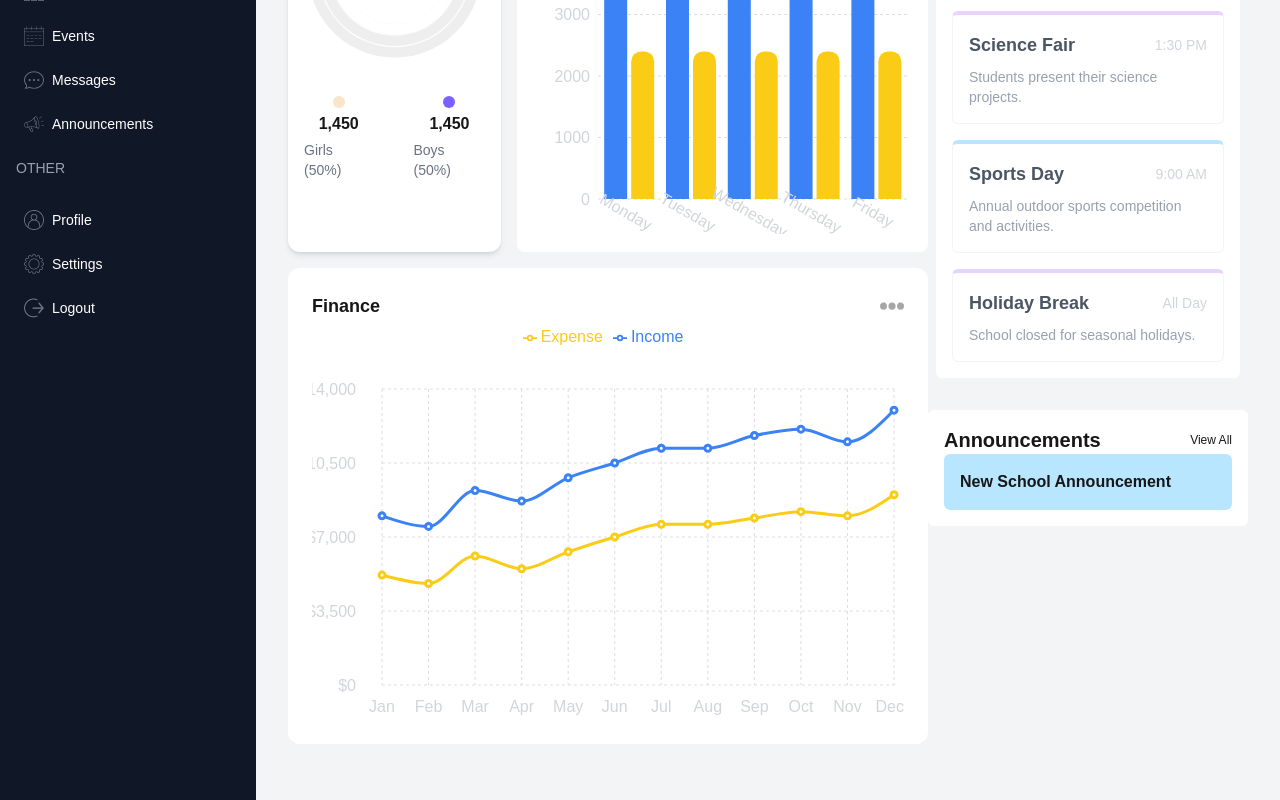
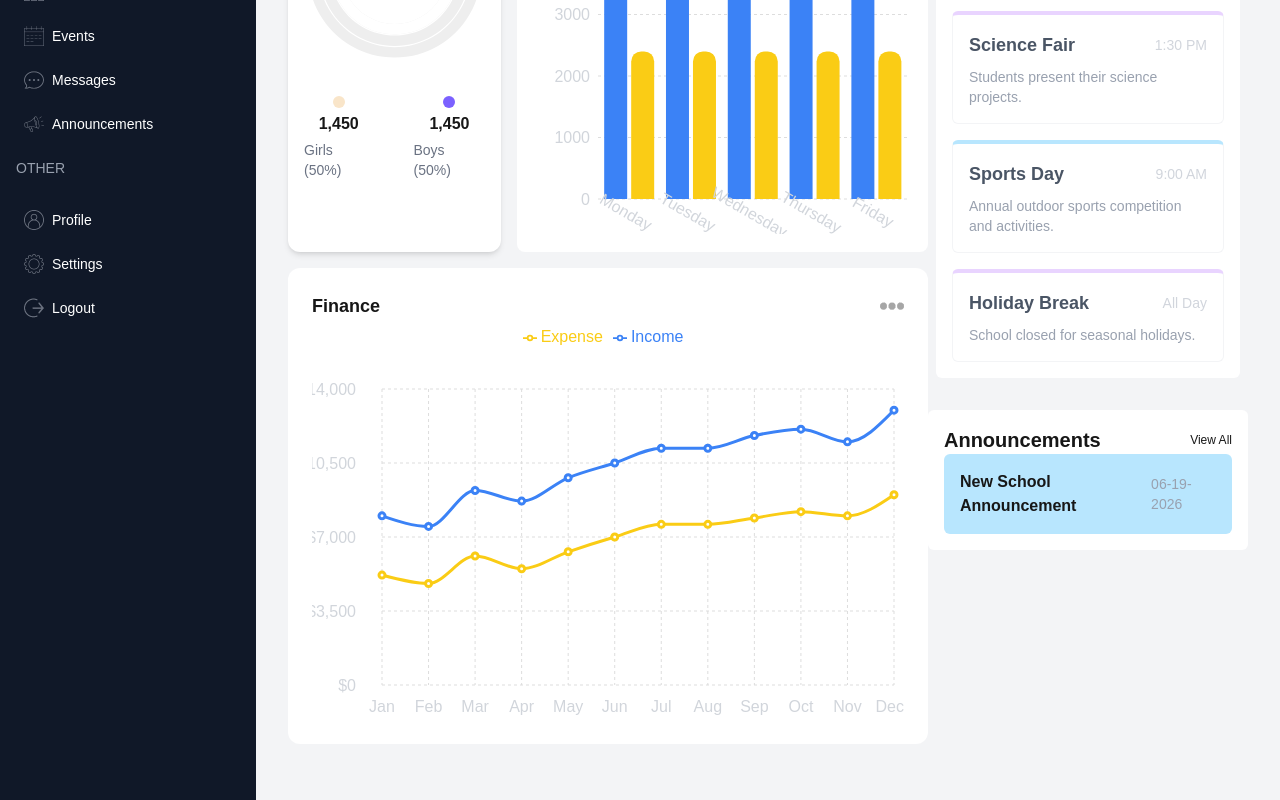
Before and after one commit to rumachoudhury/school-management-dashboard, a Next.js app: page /admin in a window 1280 px wide. Shown: the part 604-1404 px from the top of the page. Built offline with nearby package versions, Linux system fonts and the light colour scheme.

Commit message:
Add date to announcement card

```diff
--- a/src/components/Announcements.tsx
+++ b/src/components/Announcements.tsx
@@ -12,6 +12,7 @@ const Announcements = () => {
         <div className="bg-sky-200 rounded-md p-4">
           <div className="flex items-center justify-between">
             <h2 className="font-semibold">New School Announcement</h2>
+            <span className="text-sm text-gray-400">06-19-2026</span>
           </div>
         </div>
       </div>
```
